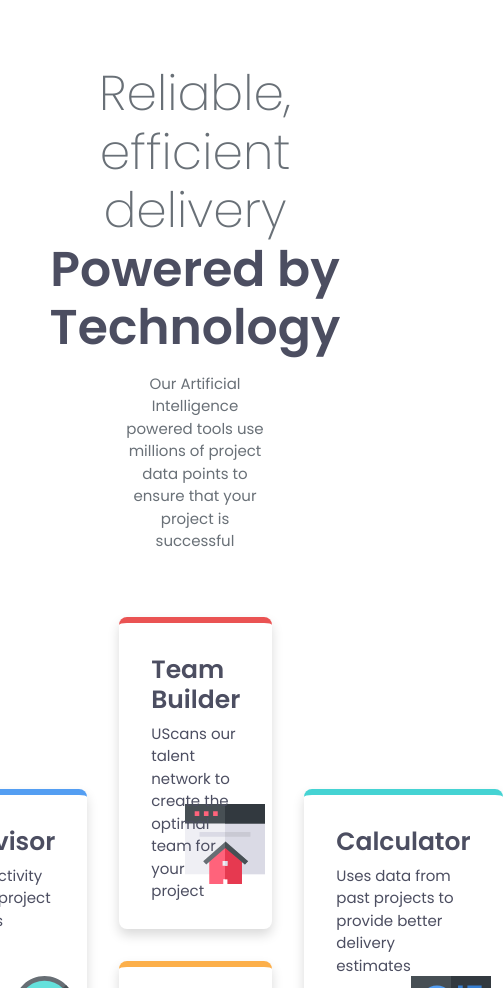
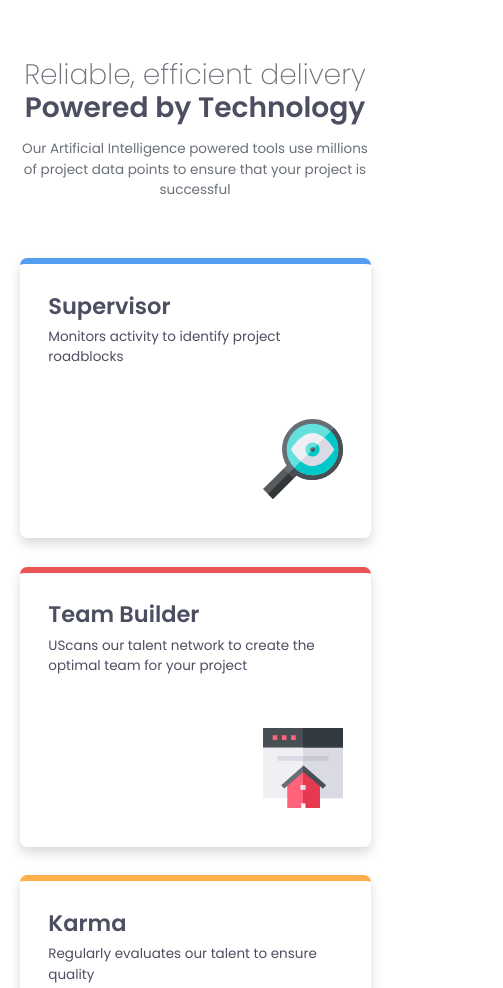
Before and after one commit to OungHongly/four-card-feature, a plain HTML site: page index.html in a window 390 px wide. Shown: the top 988 px of the page, 503 px wide, since content can reach past the window. Drawn offline with Linux system fonts and the light colour scheme.

Commit message:
add responesive to the page

```diff
--- a/css/style.css
+++ b/css/style.css
@@ -220,3 +220,56 @@ footer {
 }
 /* Try use Icon image as background of card */
 /* Working on responesive */
+
+/* ====== Responesive ========== */
+
+@media (max-width: 1000px) {
+  .card-container {
+    grid-template-columns: 1fr 1fr;
+  }
+  .card-1,
+  .card-3 {
+    grid-row: span 2;
+  }
+  .card-2,
+  .card-4 {
+    grid-row: 3 / span 2;
+  }
+  .paragraph {
+    max-width: 80%;
+  }
+}
+@media (max-width: 670px) {
+  .heading {
+    font-size: var(--text-h3);
+  }
+}
+@media (max-width: 540px) {
+  .heading {
+    font-size: var(--text-h4);
+  }
+  .paragraph {
+    max-width: none;
+  }
+  .card-container {
+    grid-template-columns: 1fr;
+    grid-template-rows: repeat(4, 1fr);
+  }
+  .card-1,
+  .card-3,
+  .card-2,
+  .card-4 {
+    grid-row: auto;
+    height: 280px;
+  }
+}
+@media (max-width: 424px) {
+  html {
+    font-size: 56.25%;
+  }
+}
+@media (max-width: 378px) {
+  html {
+    font-size: 50%;
+  }
+}
```
